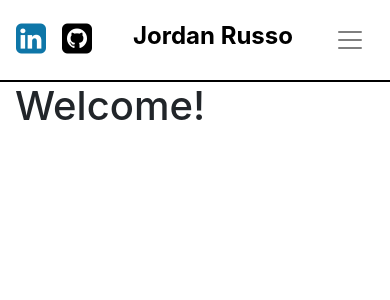
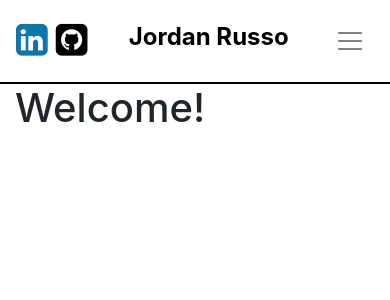
Before and after one commit to jrusso0818/my-personal-site, a Django app: page / in a window 390 px wide. Shown: the top 300 px of the page. Run offline with Django 3.2, Linux system fonts and the light colour scheme; some libraries are stand-ins or nearby versions.

Commit message:
Better mobile display.

```diff
--- a/homepage/static/css/base.css
+++ b/homepage/static/css/base.css
@@ -63,7 +63,7 @@ div.order-1 > ul > li > a {
 
 
 .sm-icon .fa {
-    font-size: 35px;
+    font-size: 37px;
     text-decoration: none;
 }
 
--- a/homepage/templates/homepage/base.html
+++ b/homepage/templates/homepage/base.html
@@ -56,14 +56,14 @@
                 </ul>
             </div>
             <!-- Icons for screen size smaller than medium screen size -->
-            <div class="navbar-brand order-0 mr-2">
+            <div class="navbar-brand order-0 mr-1">
                 <ul class="navbar-nav d-flex flex-row d-md-none sm-icon">
                     <li class="nav-item pl-0">
                         <a class="nav-link" href="#">
                             <i class="fa fa-linkedin-square"></i>
                         </a>
                     </li>
-                    <li class="nav-item pl-3">
+                    <li class="nav-item pl-2">
                         <a class="nav-link" href="https://github.com/jrusso0818">
                             <i class="fa fa-github-square"></i>
                         </a>
```
